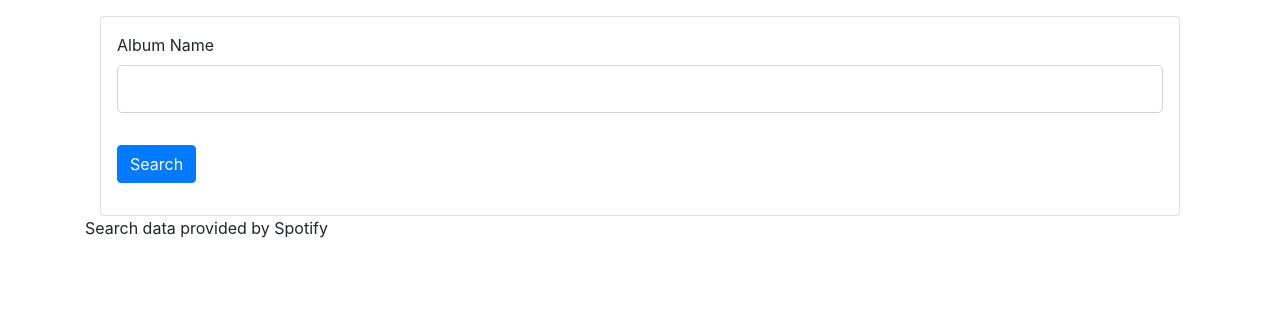
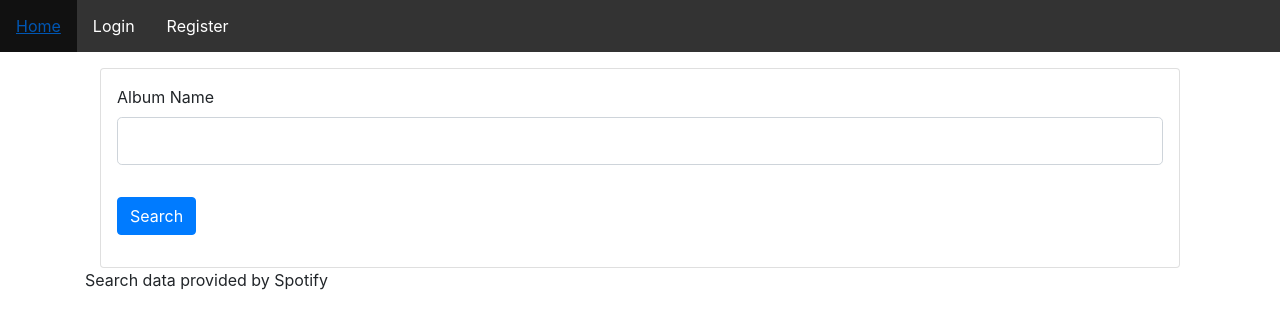
Before and after one commit to daniel-a-r/CCNY_Database_Project, a Flask app: page / in a window 1280 px wide. Shown: the top 329 px of the page. Run offline with Flask 2, Linux system fonts and the light colour scheme.

Commit message:
Add files via upload

```diff
--- a/flask_app/templates/base.html
+++ b/flask_app/templates/base.html
@@ -11,10 +11,23 @@
     <body>
         <!-- Navbar will go here -->
         {% if 'user_id' in session %}
-            <!-- Navbar will have links to tutorial (if we make one), view album collection, profile, logout -->
-            <!-- Maybe will also say 'Hello {session['name']} or something?'-->
-        {% else %}
-            <!-- Navbar will have links to Login or Register -->
+        <!-- Navbar will have links to tutorial (if we make one), view album collection, profile, logout -->
+        <!-- Maybe will also say 'Hello {session['name']} or something?'-->
+        <ul>
+            <li><a href="/">Home</a></li>
+            <li><a href="/profile">Profile</a></li>
+            <li><a href="/logout">Logout</a></li>
+
+        </ul>
+
+    {% else %}
+        <!-- Navbar will have links to Login or Register -->
+        <ul>
+            <li><a href="/">Home</a></li>
+            <li><a href="/login">Login</a></li>
+            <li><a href="/register">Register</a></li>
+
+        </ul>
         {% endif %}
         <div class="container">
             {% with messages = get_flashed_messages(with_categories=true) %}
```
